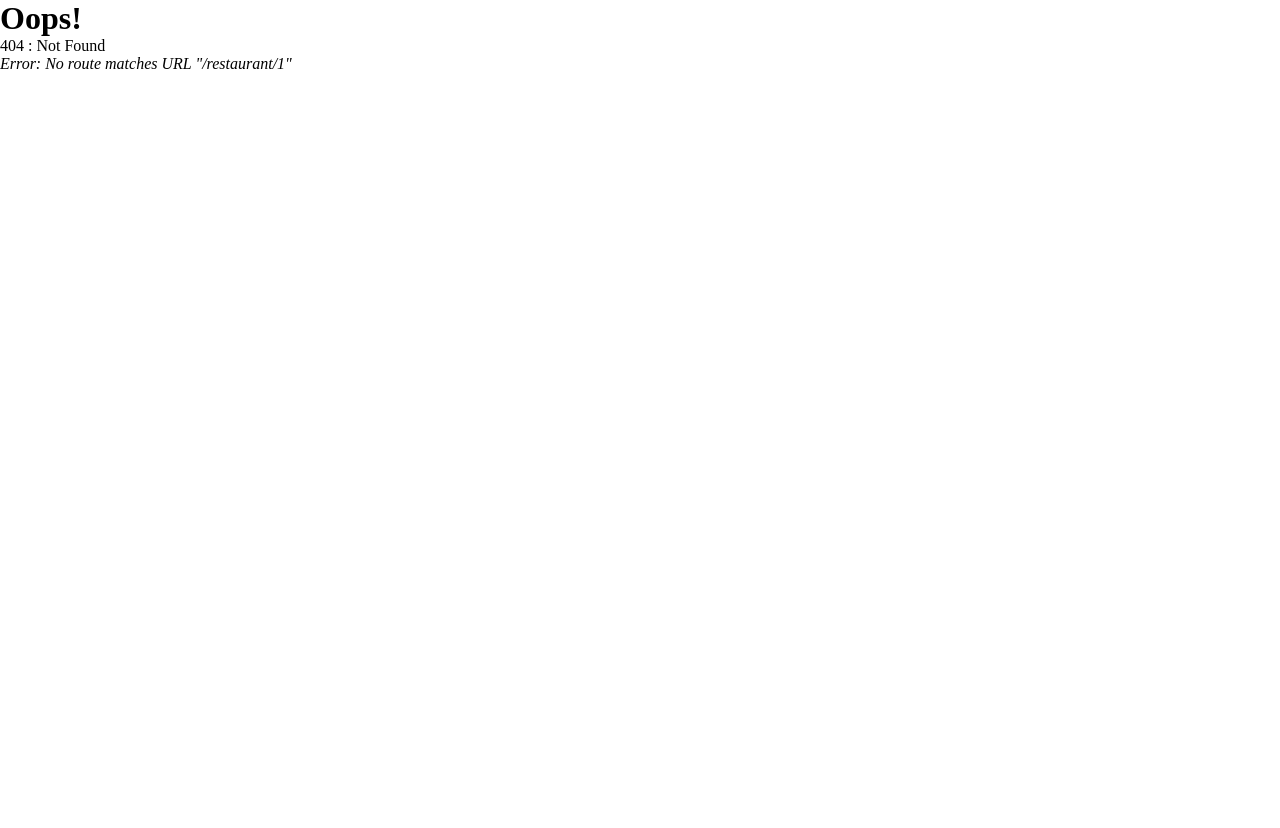
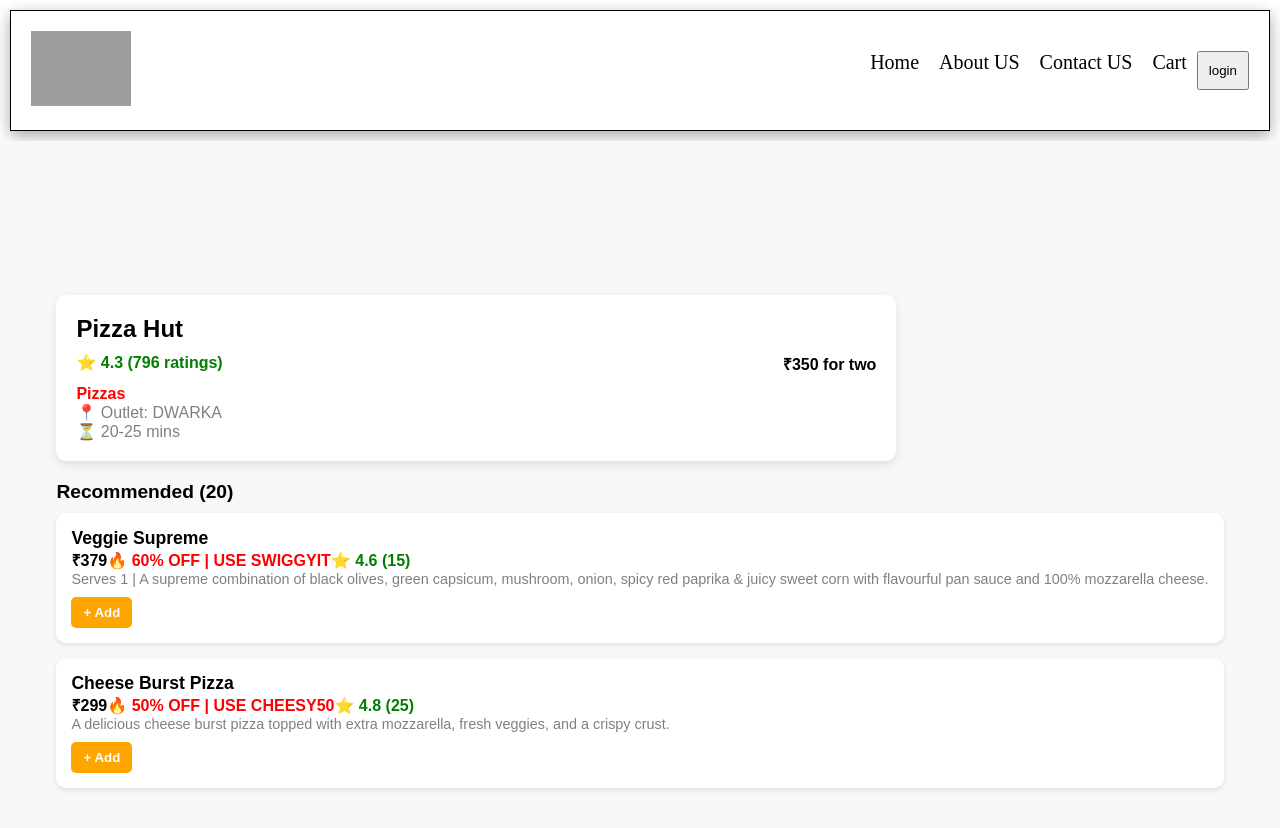
Before and after one commit to rawat9015/react, a React app: page /restaurant/1 in a window 1280 px wide. Before the commit this address had no page. Before the commit the page ends 800 px from the top, so only its background shows below. Built offline with nearby package versions, Linux system fonts and the light colour scheme; grey boxes are pictures that could not be loaded.

Commit message:
creating menu

```diff
--- a/react.css
+++ b/react.css
@@ -2,6 +2,8 @@
     margin: 0;
     padding: 0;
 }
+
+
 #head{
     color: red;
 }
@@ -114,3 +116,110 @@
     padding: 10px;
     margin-inline: 20px;
 }
+
+/* Restaurant Menu Start */
+.main-menu{
+    font-family: Arial, sans-serif;
+    display: flex;
+    justify-content: center;
+
+    height: 100vh;
+    background-color: #f8f8f8;
+}
+.main-menu>div{
+    align-self: center;
+    justify-self: center;
+}
+.restaurant-card {
+    background: white;
+    padding: 20px;
+    border-radius: 10px;
+    box-shadow: 0 4px 10px rgba(0, 0, 0, 0.1);
+    margin-bottom: 20px;
+    width: 800px;
+}
+
+.restaurant-card h2 {
+    margin: 0;
+}
+
+.details {
+    display: flex;
+    justify-content: space-between;
+    margin: 10px 0;
+}
+
+.rating {
+    color: green;
+    font-weight: bold;
+}
+
+.price {
+    font-weight: bold;
+}
+
+.category a {
+    color: red;
+    text-decoration: none;
+    font-weight: bold;
+}
+
+.location, .delivery-time {
+    color: gray;
+}
+
+/* Menu Section */
+.menu-title {
+    font-size: 1.2rem;
+    margin-bottom: 10px;
+}
+
+/* Menu Item Cards */
+.menu-container {
+    display: flex;
+    flex-direction: column;
+    gap: 15px;
+}
+
+.menu-card {
+    background: white;
+    padding: 15px;
+    border-radius: 10px;
+    box-shadow: 0 2px 5px rgba(0, 0, 0, 0.1);
+    display: flex;
+    justify-content: space-between;
+}
+
+.menu-content {
+    width: 100%;
+}
+
+.menu-content h4 {
+    margin: 0;
+    font-size: 1.1rem;
+}
+
+.menu-content .price {
+    font-weight: bold;
+}
+
+.menu-content .discount {
+    color: red;
+    font-weight: bold;
+}
+
+.menu-content .description {
+    font-size: 0.9rem;
+    color: gray;
+}
+
+.add-btn {
+    background-color: orange;
+    border: none;
+    padding: 8px 12px;
+    font-weight: bold;
+    color: white;
+    cursor: pointer;
+    border-radius: 5px;
+    margin-top: 10px;
+}
--- /dev/null
+++ b/src/components/RestaurantMenu.js
@@ -0,0 +1,56 @@
+
+const RestaurantMenu = () => {
+
+    return (
+<div className="main-menu">
+    <div>
+
+    <div class="restaurant-card">
+        <h2>Pizza Hut</h2>
+        <div class="details">
+            <span class="rating">⭐ 4.3 (796 ratings)</span>
+            <span class="price">₹350 for two</span>
+        </div>
+        <p class="category"><a href="#">Pizzas</a></p>
+        <p class="location">📍 Outlet: DWARKA</p>
+        <p class="delivery-time">⏳ 20-25 mins</p>
+    </div>
+
+    {/* <!-- Menu Section --> */}
+    <h3 class="menu-title">Recommended (20)</h3>
+
+    <div class="menu-container">
+
+        {/* <!-- Menu Item 1 --> */}
+        <div class="menu-card">
+            <div class="menu-content">
+                <h4>Veggie Supreme</h4>
+                <span class="price">₹379</span>
+                <span class="discount">🔥 60% OFF | USE SWIGGYIT</span>
+                <span class="rating">⭐ 4.6 (15)</span>
+                <p class="description">Serves 1 | A supreme combination of black olives, green capsicum, mushroom, onion, spicy red paprika & juicy sweet corn with flavourful pan sauce and 100% mozzarella cheese.</p>
+                <button class="add-btn">+ Add</button>
+            </div>
+        </div>
+
+        {/* <!-- Menu Item 2 --> */}
+        <div class="menu-card">
+            <div class="menu-content">
+                <h4>Cheese Burst Pizza</h4>
+                <span class="price">₹299</span>
+                <span class="discount">🔥 50% OFF | USE CHEESY50</span>
+                <span class="rating">⭐ 4.8 (25)</span>
+                <p class="description">A delicious cheese burst pizza topped with extra mozzarella, fresh veggies, and a crispy crust.</p>
+                <button class="add-btn">+ Add</button>
+            </div>
+        </div>
+
+    </div>
+
+    </div>
+</div>
+
+    )
+}
+
+export default RestaurantMenu;
--- a/src/react.js
+++ b/src/react.js
@@ -6,6 +6,8 @@
 import Body from './components/Body';
 import About from './components/About';
 import Contact from './components/Contact';
+import RestaurantMenu from './components/RestaurantMenu';
+
 
 import Error from './components/Error';
 
@@ -43,6 +45,10 @@
             {
                 path: "/contact",
                 element: <Contact />
+            },
+            {
+                path: "/restaurant/:resId",
+                element: <RestaurantMenu />
             }
         ]
     },
```
